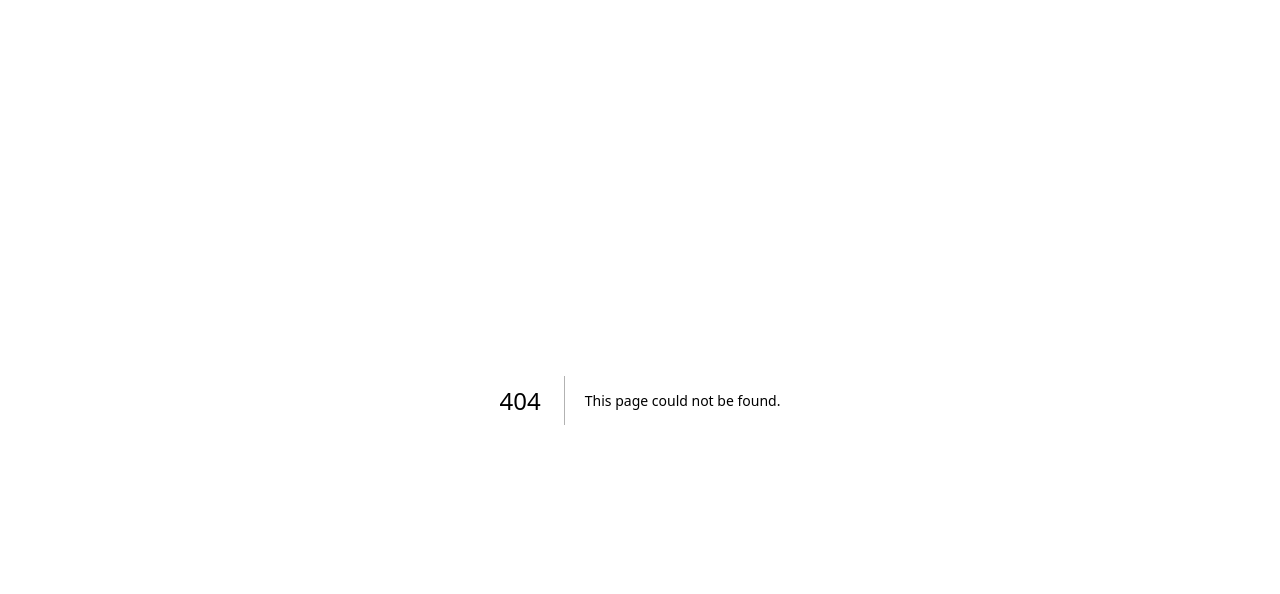
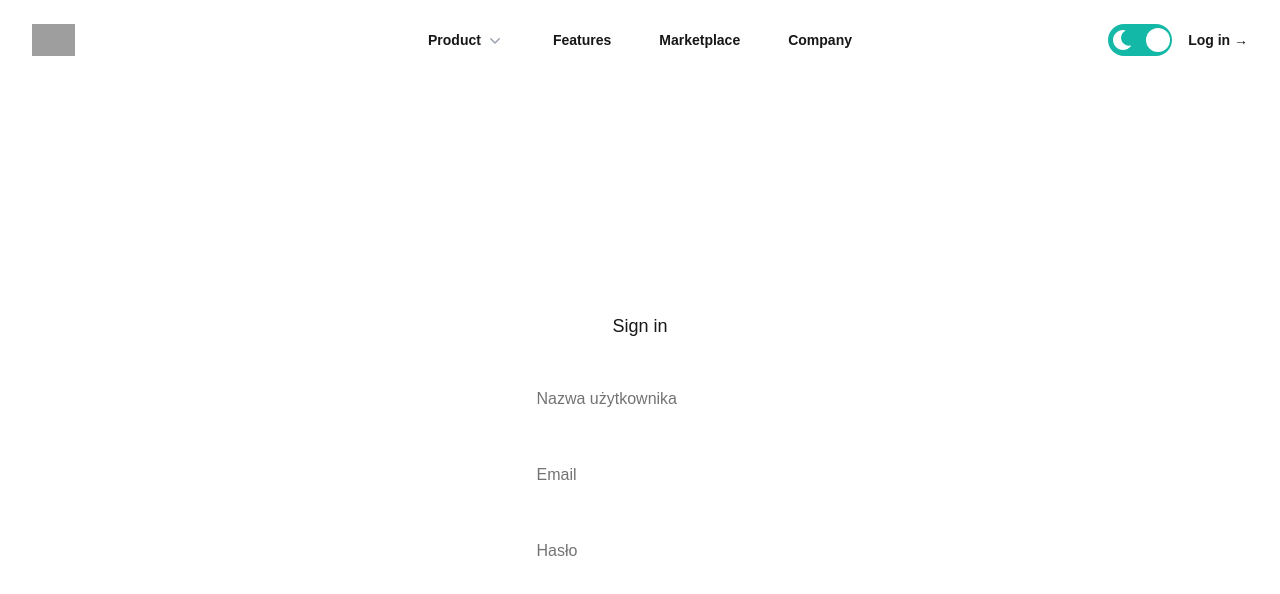
Before and after one commit to loryszek21/AlledrogoProject, a Next.js app in the folder frontend/: page /login in a window 1280 px wide. Before the commit this address had no page. Shown: the top 594 px of the page. Built offline with nearby package versions, Linux system fonts and the light colour scheme; grey boxes are pictures that could not be loaded.

Commit message:
added login site

```diff
--- a/frontend/src/app/(site)/components/Footer/Footer.js
+++ b/frontend/src/app/(site)/components/Footer/Footer.js
@@ -6,32 +6,32 @@ function Footer() {
       <div className="dark:bg-dark mx-auto max-w-full px-6 py-24 sm:py-32 lg:px-8 dark:text-white">
         <div>
           <form action="">
-            <div class="gird-cols-1 grid items-center justify-center gap-4 md:grid-cols-3">
-              <div class="md:mb-6 md:ms-auto ">
+            <div className="gird-cols-1 grid items-center justify-center gap-4 md:grid-cols-3">
+              <div className="md:mb-6 md:ms-auto ">
                 <p>
                   <strong>Sign up for our newsletter</strong>
                 </p>
               </div>
 
-              <div class="relative md:mb-6" data-twe-input-wrapper-init>
+              <div className="relative md:mb-6" data-twe-input-wrapper-init>
                 <input
                   type="email"
-                  class="peer block min-h-[auto] w-full rounded border-0 bg-transparent px-3 py-[0.32rem] leading-[1.6] outline-none transition-all duration-200 ease-linear focus:placeholder:opacity-100 peer-focus:text-primary data-[twe-input-state-active]:placeholder:opacity-100 motion-reduce:transition-none dark:text-white dark:placeholder:text-neutral-300 dark:autofill:shadow-autofill dark:peer-focus:text-primary [&:not([data-twe-input-placeholder-active])]:placeholder:opacity-0"
+                  className="peer block min-h-[auto] w-full rounded border-0 bg-transparent px-3 py-[0.32rem] leading-[1.6] outline-none transition-all duration-200 ease-linear focus:placeholder:opacity-100 peer-focus:text-primary data-[twe-input-state-active]:placeholder:opacity-100 motion-reduce:transition-none dark:text-white dark:placeholder:text-neutral-300 dark:autofill:shadow-autofill dark:peer-focus:text-primary [&:not([data-twe-input-placeholder-active])]:placeholder:opacity-0"
                   id="exampleFormControlInputEmail"
                   placeholder="Email address"
                 />
                 <label
-                  for="exampleFormControlInputEmail"
-                  class="pointer-events-none absolute left-3 top-0 mb-0 max-w-[90%] origin-[0_0] truncate pt-[0.37rem] leading-[1.6] text-neutral-500 transition-all duration-200 ease-out peer-focus:-translate-y-[0.9rem] peer-focus:scale-[0.8] peer-focus:text-primary peer-data-[twe-input-state-active]:-translate-y-[0.9rem] peer-data-[twe-input-state-active]:scale-[0.8] motion-reduce:transition-none dark:text-neutral-400 dark:peer-focus:text-primary"
+                  htmlFor="exampleFormControlInputEmail"
+                  className="pointer-events-none absolute left-3 top-0 mb-0 max-w-[90%] origin-[0_0] truncate pt-[0.37rem] leading-[1.6] text-neutral-500 transition-all duration-200 ease-out peer-focus:-translate-y-[0.9rem] peer-focus:scale-[0.8] peer-focus:text-primary peer-data-[twe-input-state-active]:-translate-y-[0.9rem] peer-data-[twe-input-state-active]:scale-[0.8] motion-reduce:transition-none dark:text-neutral-400 dark:peer-focus:text-primary"
                 >
                   Email address
                 </label>
               </div>
 
-              <div class="mb-6 md:me-auto">
+              <div className="mb-6 md:me-auto">
                 <button
                   type="submit"
-                  class="inline-block rounded px-6 pb-[6px] pt-2 text-xs font-medium uppercase leading-normal text-surface shadow-dark-3 shadow-black/30 transition duration-150 ease-in-out hover:shadow-dark-1 focus:shadow-dark-1 focus:outline-none focus:ring-0 active:shadow-1  bg-button text-white"
+                  className="inline-block rounded px-6 pb-[6px] pt-2 text-xs font-medium uppercase leading-normal text-surface shadow-dark-3 shadow-black/30 transition duration-150 ease-in-out hover:shadow-dark-1 focus:shadow-dark-1 focus:outline-none focus:ring-0 active:shadow-1  bg-button text-white"
                   data-twe-ripple-init
                   data-twe-ripple-color="light"
                 >
--- /dev/null
+++ b/frontend/src/app/(site)/components/InputField/InputField.js
@@ -0,0 +1,25 @@
+"use client";
+import React from "react";
+
+function InputField({ id, type = "text", placeholder, value, onChange }) {
+  return (
+    <div className="relative md:md-6   " data-twe-input-wrapper-init>
+      <input
+        type="{type}"
+        id="{id}"
+        value={value}
+        onChange={onChange}
+        className="peer block min-h-[auto] w-full rounded border-0 bg-transparent px-3 py-[0.32rem] leading-[1.6] outline-none transition-all duration-200 ease-linear focus:placeholder:opacity-100 peer-focus:text-primary data-[twe-input-state-active]:placeholder:opacity-100 motion-reduce:transition-none dark:text-white dark:placeholder:text-neutral-300 dark:autofill:shadow-autofill dark:peer-focus:text-primary [&:not([data-twe-input-placeholder-active])]:placeholder:opacity-0"
+        placeholder="{placeholder}"
+      />
+      <label
+        htmlFor={id}
+        className="pointer-events-none absolute left-3 top-0 mb-0 max-w-[90%] origin-[0_0] truncate pt-[0.37rem] leading-[1.6] text-neutral-500 transition-all duration-200 ease-out peer-focus:-translate-y-[0.9rem] peer-focus:scale-[0.8] peer-focus:text-primary peer-data-[twe-input-state-active]:-translate-y-[0.9rem] peer-data-[twe-input-state-active]:scale-[0.8] motion-reduce:transition-none dark:text-neutral-400 dark:peer-focus:text-primary"
+      >
+        {placeholder}
+      </label>
+    </div>
+  );
+}
+
+export default InputField;
--- /dev/null
+++ b/frontend/src/app/(site)/components/Login/Login.js
@@ -0,0 +1,46 @@
+"use client";
+import InputField from "../InputField/InputField";
+import { useState } from "react";
+
+function Login() {
+  const [username, setUsername] = useState("");
+  const [email, setEmail] = useState("");
+  const [password, setPassword] = useState("");
+  return (
+    <>
+      <div className="flex flex-col justify-center items-center dark:bg-dark dark:text-white h-[90vh] ">
+        <form className="flex flex-col gap-10">
+          <div className="flex justify-center dark:text-white text-lg">
+            Sign in{" "}
+          </div>
+
+          <InputField
+            id="username"
+            type="text"
+            placeholder="Nazwa użytkownika"
+            value={username}
+            onChange={(e) => setUsername(e.target.value)}
+            // className="dark:bg-dark dark:text-white"
+          />
+          <InputField
+            id="email"
+            type="email"
+            placeholder="Email"
+            value={email}
+            onChange={(e) => setEmail(e.target.value)}
+          />
+          <InputField
+            id="password"
+            type="password"
+            placeholder="Hasło"
+            value={password}
+            onChange={(e) => setPassword(e.target.value)}
+          />
+          {/* Możesz dodać dodatkowe pola tutaj */}
+        </form>
+      </div>
+    </>
+  );
+}
+
+export default Login;
--- a/frontend/src/app/(site)/components/ProductGrid/ProductGrid.js
+++ b/frontend/src/app/(site)/components/ProductGrid/ProductGrid.js
@@ -14,8 +14,8 @@ const ProductGrid = ({ products }) => {
             <Image
               src={product.image}
               alt={product.name}
-              layout="fill"
-              objectFit="cover"
+              fill={true}
+              // objectFit="cover"
               className="rounded-md"
             />
           </div>
--- a/frontend/src/app/(site)/components/ThemeToggle/ThemeToggle.js
+++ b/frontend/src/app/(site)/components/ThemeToggle/ThemeToggle.js
@@ -1,14 +1,16 @@
 "use client";
 import { useEffect, useState } from "react";
-import { BsFillSunFill, BsFillMoonFill, BsSunFill } from "react-icons/bs";
+import { BsFillSunFill, BsSunFill } from "react-icons/bs";
 import { FaMoon } from "react-icons/fa";
 
 const ThemeToggle = () => {
-  const [darkMode, setDarkMode] = useState(true);
+  const [darkMode, setDarkMode] = useState(false);
+
   useEffect(() => {
     const theme = localStorage.getItem("theme");
     if (theme === "dark") setDarkMode(true);
   }, []);
+
   useEffect(() => {
     if (darkMode) {
       document.documentElement.classList.add("dark");
--- /dev/null
+++ b/frontend/src/app/(site)/login/page.js
@@ -0,0 +1,13 @@
+import Header from "../components/Header/Header";
+import Footer from "../components/Footer/Footer";
+import Login from "../components/Login/Login";
+function LoginPage() {
+  return (
+    <>
+      <Header />
+      <Login />
+      {/* <Footer /> */}
+    </>
+  );
+}
+export default LoginPage;
```
Also changed, not shown: frontend/src/app/(site)/registry/page.js (added).
